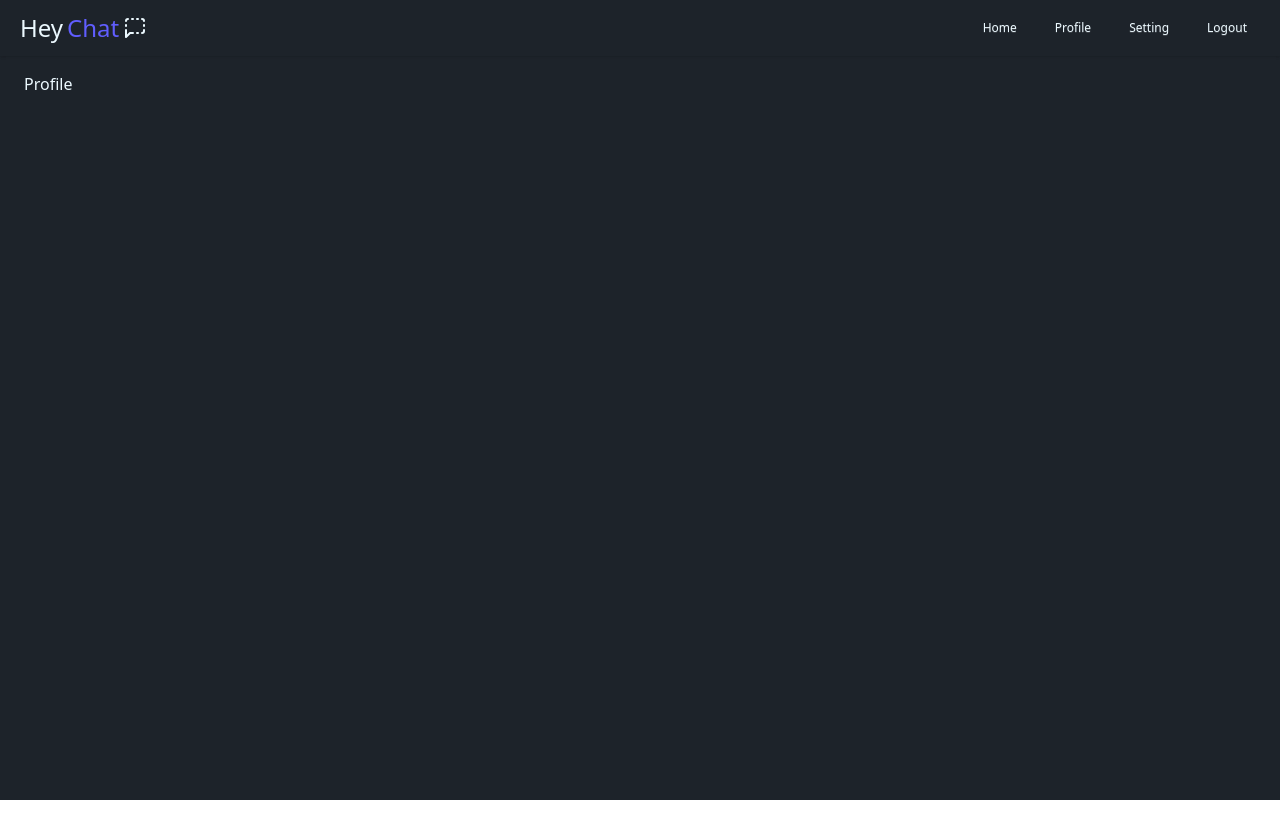
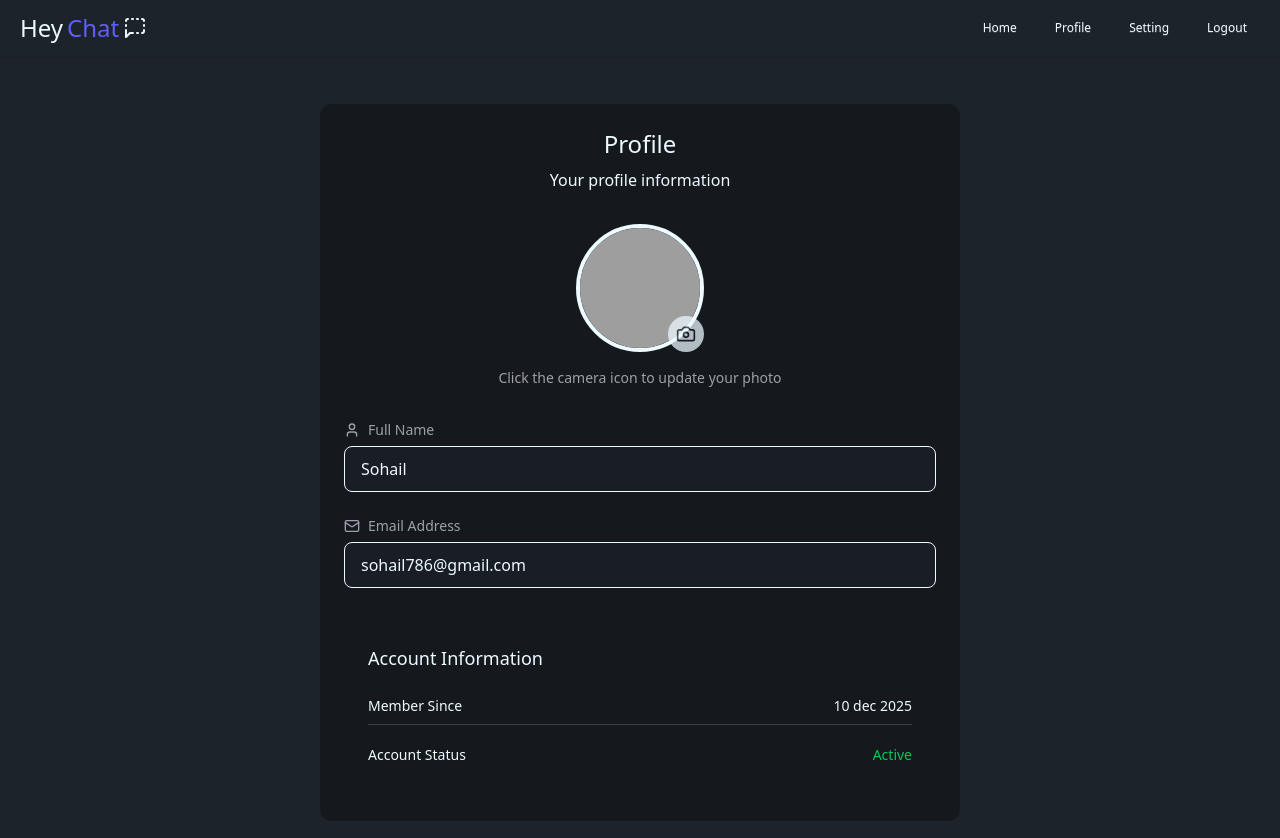
Before and after one commit to SyedSohail786/chat-app, a React (Vite) app in the folder frontend/: page /profile in a window 1280 px wide. Shown: the top 838 px of the page. Before the commit the page ends 800 px from the top, so only its background shows below. Built offline with nearby package versions, Linux system fonts and the light colour scheme; grey boxes are pictures that could not be loaded; a web font is replaced by a local one.

Commit message:
profile page ui

```diff
--- a/frontend/src/components/Navbar.jsx
+++ b/frontend/src/components/Navbar.jsx
@@ -38,7 +38,7 @@ export default function Navbar() {
   );
 
   return (
-    <div className="w-full bg-base-100 shadow-sm px-5 py-3 flex justify-between items-center">
+    <div className="w-full bg-base-100 shadow-sm px-5 py-3 flex justify-between items-center" >
       {/* Logo Section */}
       <div
         className="text-2xl font-semibold cursor-pointer flex items-center gap-1"
--- a/frontend/src/index.css
+++ b/frontend/src/index.css
@@ -5,11 +5,7 @@
   themes: all;
 }
 
-@layer base {
-  html {
-    scroll-behavior: smooth;
-  }
-}
+
 
 
 * {
@@ -21,19 +17,15 @@ html, body, #root {
   margin: 0;
   padding: 0;
   height: 100%;
+
 }
 
-/* Custom scrollbars */
+@layer base {
+     html {
+          scroll-behavior: smooth;
+     }
+}
+
 ::-webkit-scrollbar {
-  width: 6px;
+     display: none;
 }
-::-webkit-scrollbar-track {
-  background: #f1f1f1;
-}
-::-webkit-scrollbar-thumb {
-  background: #888;
-  border-radius: 3px;
-}
-.validator-hint {
-  @apply text-sm text-gray-400 leading-tight mt-1;
-}
--- a/frontend/src/pages/ProfilePage.jsx
+++ b/frontend/src/pages/ProfilePage.jsx
@@ -1,7 +1,91 @@
-import React from 'react'
 
-export default function ProfilePage() {
+import { Camera, Mail, User } from "lucide-react";
+
+const ProfilePage = () => {
+
   return (
-    <div>Profile</div>
-  )
-}
+    <div className="h-screen ">
+      <div className="max-w-2xl mx-auto p-4 py-8">
+        <div className="bg-base-300 rounded-xl p-6 space-y-8">
+          <div className="text-center">
+            <h1 className="text-2xl font-semibold ">Profile</h1>
+            <p className="mt-2">Your profile information</p>
+          </div>
+
+          {/* avatar upload section */}
+
+          <div className="flex flex-col items-center gap-4">
+            <div className="relative">
+              <img
+                src={false || false || "/avatar.png"}
+                alt="Profile"
+                className="size-32 rounded-full object-cover border-4 "
+              />
+              <label
+                htmlFor="avatar-upload"
+                className={`
+                  absolute bottom-0 right-0
+                  bg-base-content hover:scale-105
+                  p-2 rounded-full cursor-pointer
+                  transition-all duration-200
+                  ${true ? "animate-pulse pointer-events-none" : ""}
+                `}
+              >
+                <Camera className="w-5 h-5 text-base-200" />
+                <input
+                  type="file"
+                  id="avatar-upload"
+                  className="hidden"
+                  accept="image/*"
+                  // onChange={handleImageUpload}
+                  // disabled={isUpdatingProfile}
+                />
+              </label>
+            </div>
+            <p className="text-sm text-zinc-400">
+              {false ? "Uploading..." : "Click the camera icon to update your photo"}
+            </p>
+          </div>
+
+          <div className="space-y-6">
+            <div className="space-y-1.5">
+              <div className="text-sm text-zinc-400 flex items-center gap-2">
+                <User className="w-4 h-4" />
+                Full Name
+              </div>
+              {/* <p className="px-4 py-2.5 bg-base-200 rounded-lg border">{authUser?.fullName}</p> */}
+              <p className="px-4 py-2.5 bg-base-200 rounded-lg border">Sohail</p>
+
+            </div>
+
+            <div className="space-y-1.5">
+              <div className="text-sm text-zinc-400 flex items-center gap-2">
+                <Mail className="w-4 h-4" />
+                Email Address
+              </div>
+              {/* <p className="px-4 py-2.5 bg-base-200 rounded-lg border">{authUser?.email}</p> */}
+              <p className="px-4 py-2.5 bg-base-200 rounded-lg border">sohail786@gmail.com</p>
+
+            </div>
+          </div>
+
+          <div className="mt-6 bg-base-300 rounded-xl p-6">
+            <h2 className="text-lg font-medium  mb-4">Account Information</h2>
+            <div className="space-y-3 text-sm">
+              <div className="flex items-center justify-between py-2 border-b border-zinc-700">
+                <span>Member Since</span>
+                {/* <span>{authUser.createdAt?.split("T")[0]}</span> */}
+                 <span>10 dec 2025</span>
+              </div>
+              <div className="flex items-center justify-between py-2">
+                <span>Account Status</span>
+                <span className="text-green-500">Active</span>
+              </div>
+            </div>
+          </div>
+        </div>
+      </div>
+    </div>
+  );
+};
+export default ProfilePage;
--- a/frontend/src/pages/SettingPage.jsx
+++ b/frontend/src/pages/SettingPage.jsx
@@ -1,6 +1,7 @@
 import { ThemeSet } from "../store/ThemeStore";
 import { THEMES } from "../Themes/themes";
 import { Send } from "lucide-react";
+import { Sparkles } from 'lucide-react';
 
 export default function SettingPage() {
   const previewMessage = [
@@ -24,12 +25,12 @@ export default function SettingPage() {
             {THEMES.map((item, index) => (
               <button
                 key={index}
-                className={`rounded-xl transition-colors p-1 capitalize ${theme === item ? "bg-base-300" : "hover:bg-primary/20"
+                className={`rounded-xl transition-colors p-1 capitalize ${theme === item ? "bg-secondary" : "hover:bg-primary/20"
                   }`}
                 onClick={() => setTheme(item)}
               >
                 <div className="relative w-full rounded-md border p-2 text-center" data-theme={item}>
-                  {item}
+                  {theme===item? <span>{item} ✔️</span>  : item}
                 </div>
               </button>
             ))}
```
